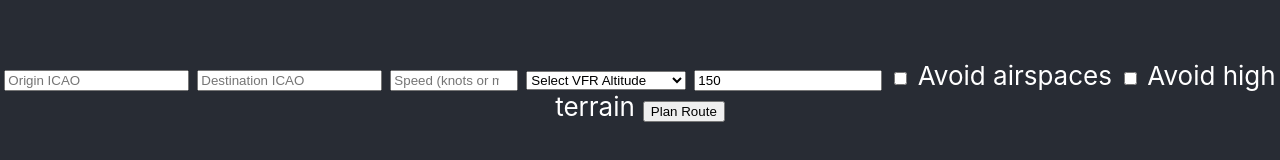
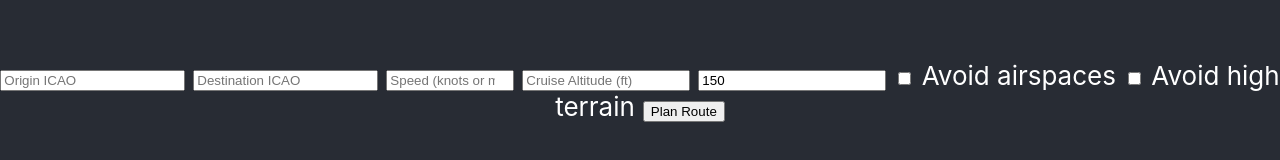
Before and after one commit to jordanhubbard/xctry-planner, a React (Create React App) app in the folder frontend/: page / in a window 1280 px wide. Shown: the part 208-368 px from the top of the page. Built offline with nearby package versions, Linux system fonts and the light colour scheme.

Commit message:
Simplify altitude selection

```diff
--- a/frontend/src/App.js
+++ b/frontend/src/App.js
@@ -44,14 +44,6 @@ function calculateCourse(lat1, lon1, lat2, lon2) {
   let brng = Math.atan2(y, x);
   brng = toDeg(brng);
   return (brng + 360) % 360;
-}
-
-function suggestVFRAltitudes(course) {
-  // Odd thousands + 500 for 0-179 (east), even + 500 for 180-359 (west)
-  const east = [3500, 5500, 7500, 9500, 11500];
-  const west = [4500, 6500, 8500, 10500, 12500];
-  if (course >= 0 && course < 180) return east;
-  return west;
 }
 
 function haversine(lat1, lon1, lat2, lon2) {
@@ -113,7 +105,6 @@ function App() {
   const [airspaces, setAirspaces] = useState(null);
   const [airspacesLoading, setAirspacesLoading] = useState(false);
   const [airspacesError, setAirspacesError] = useState(null);
-  const [vfrAltitudes, setVfrAltitudes] = useState([]);
   const [terrainProfile, setTerrainProfile] = useState([]);
   const [terrainLoading, setTerrainLoading] = useState(false);
   const [terrainError, setTerrainError] = useState(null);
@@ -124,18 +115,6 @@ function App() {
       .then((data) => setBackendMsg(data.message))
       .catch(() => setBackendMsg('Could not reach backend'));
   }, []);
-
-  useEffect(() => {
-    // Suggest VFR altitudes when route changes
-    if (routeResult && routeResult.origin_coords && routeResult.destination_coords) {
-      const [lat1, lon1] = routeResult.origin_coords;
-      const [lat2, lon2] = routeResult.destination_coords;
-      const course = calculateCourse(lat1, lon1, lat2, lon2);
-      setVfrAltitudes(suggestVFRAltitudes(course));
-    } else {
-      setVfrAltitudes([]);
-    }
-  }, [routeResult]);
 
   useEffect(() => {
     // Fetch terrain profile when route changes
@@ -170,10 +149,6 @@ function App() {
       ...prev,
       [name]: type === 'checkbox' ? checked : value,
     }));
-  };
-
-  const handleVFRAltitudeChange = (e) => {
-    setForm((prev) => ({ ...prev, altitude: e.target.value }));
   };
 
   const handleSubmit = (e) => {
@@ -379,12 +354,15 @@ function App() {
             required
             style={{ marginRight: 8, width: 120 }}
           />
-          <select name="altitude" value={form.altitude} onChange={handleVFRAltitudeChange} required style={{ marginRight: 8, width: 160 }}>
-            <option value="">Select VFR Altitude</option>
-            {vfrAltitudes.map((alt, i) => (
-              <option key={i} value={alt}>{alt} ft</option>
-            ))}
-          </select>
+          <input
+            name="altitude"
+            placeholder="Cruise Altitude (ft)"
+            value={form.altitude}
+            onChange={handleChange}
+            type="number"
+            required
+            style={{ marginRight: 8, width: 160 }}
+          />
           <input
             name="max_leg_distance"
             placeholder="Max leg distance (nm)"
```
